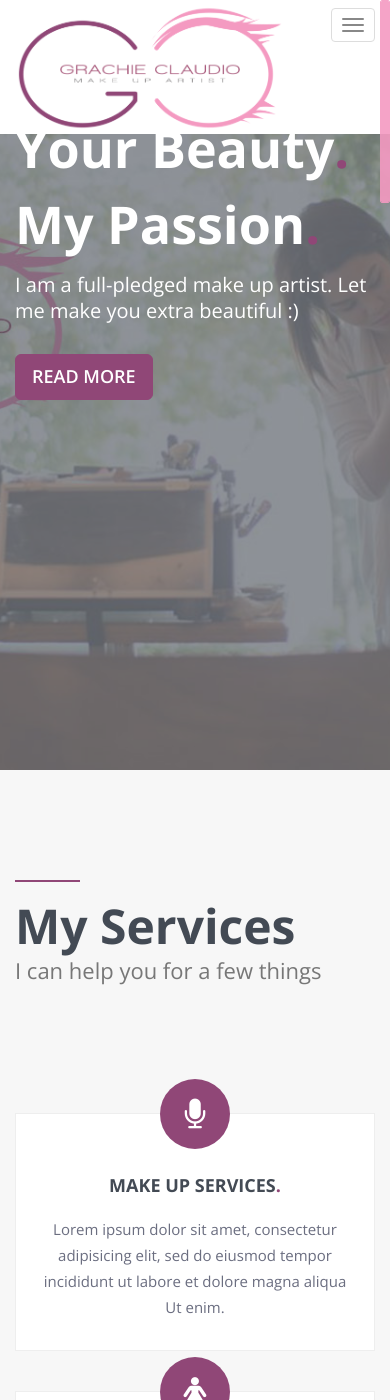
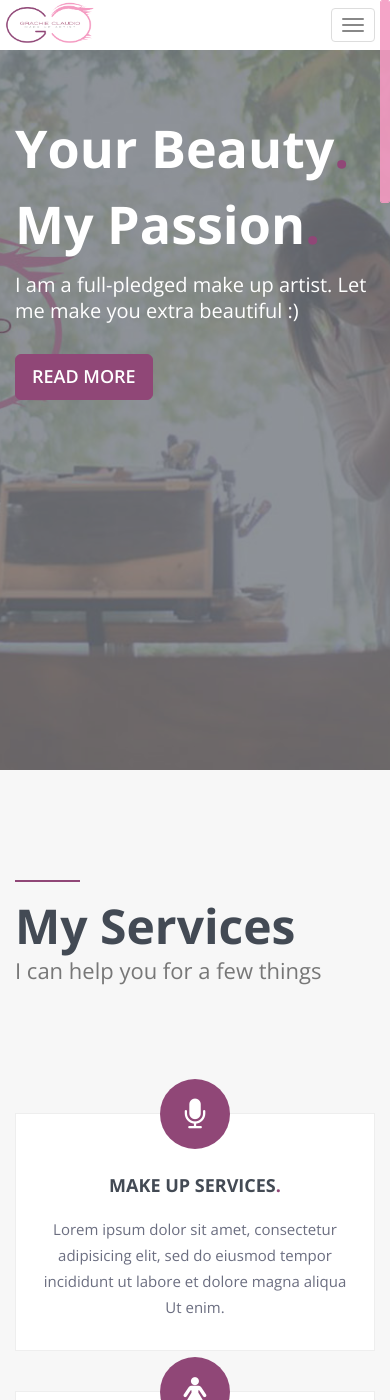
Before and after one commit to grachieclaudio/grachieclaudio.github.io, a Jekyll site: the page built from index.html, in a window 390 px wide and 1400 px high. Built offline with Jekyll 4.4.1, drawn with Linux system fonts in a browser that asks for light colours; Markdown is read by kramdown in place of the engine named in the settings; the list of posts is cut into pages by our own code.

Commit message:
fixed responsiveness of logo

```diff
--- a/css/custom.css
+++ b/css/custom.css
@@ -55,6 +55,7 @@
 #cover video { display: none; }
 #cover img { display: block; }
  */
+.logo img { width: 100px !important; }
 #header { display: block; }
 #cover { display: none; }
 #title { display: none; }
```
